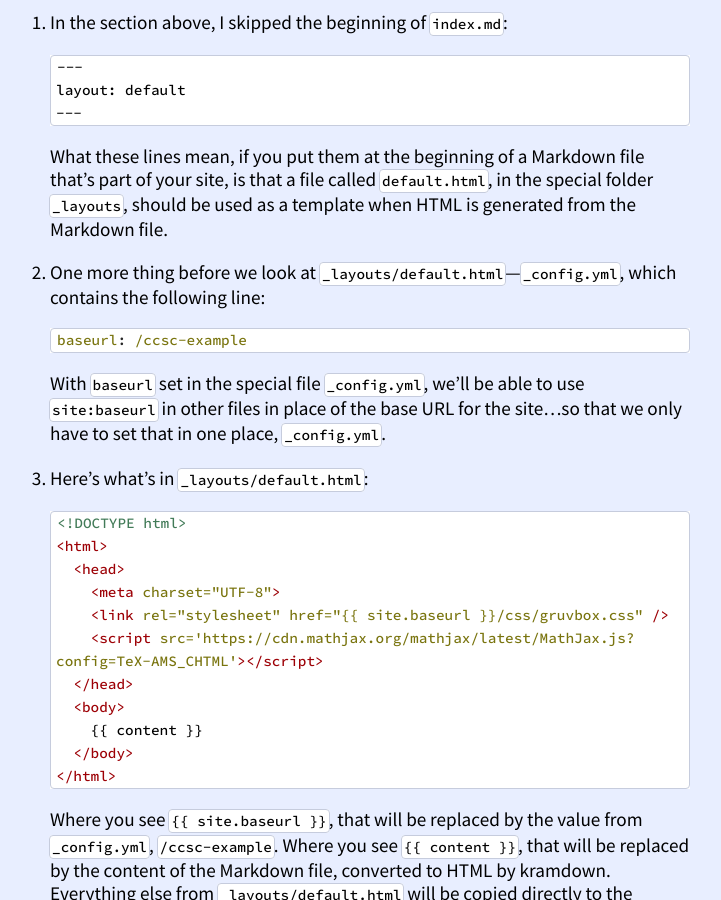
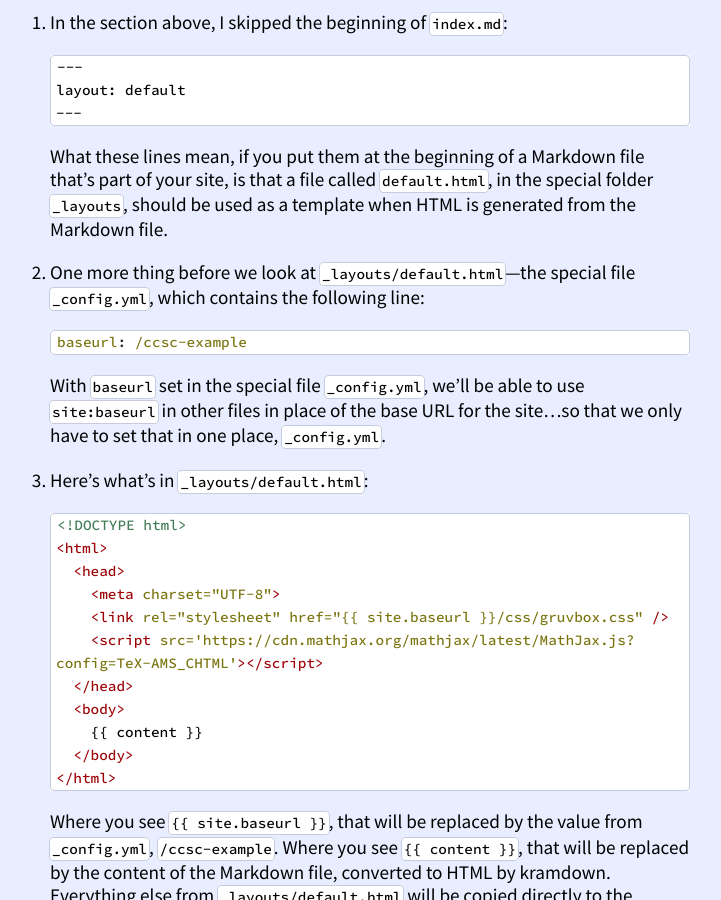
Before and after one commit to TIny-Hacker/ccsc-tutorial, a Jekyll site: the page built from example.md, in a window 1280 px wide and 900 px high, scrolled down 2127 px. Shown: the whole window, without its empty margins (290-1011 px from the left). Built offline with Jekyll 4.4.1, drawn with Linux system fonts in a browser that asks for light colours.

Commit message:
Made _config.yml "special."

````diff
--- a/example.md
+++ b/example.md
@@ -124,7 +124,7 @@ site is generated.
     HTML is generated from the Markdown file.
 
 2.  One more thing before we
-    look at `_layouts/default.html`---`_config.yml`, which contains the
+    look at `_layouts/default.html`---the special file `_config.yml`, which contains the
     following line:
 
     ```yaml
````
